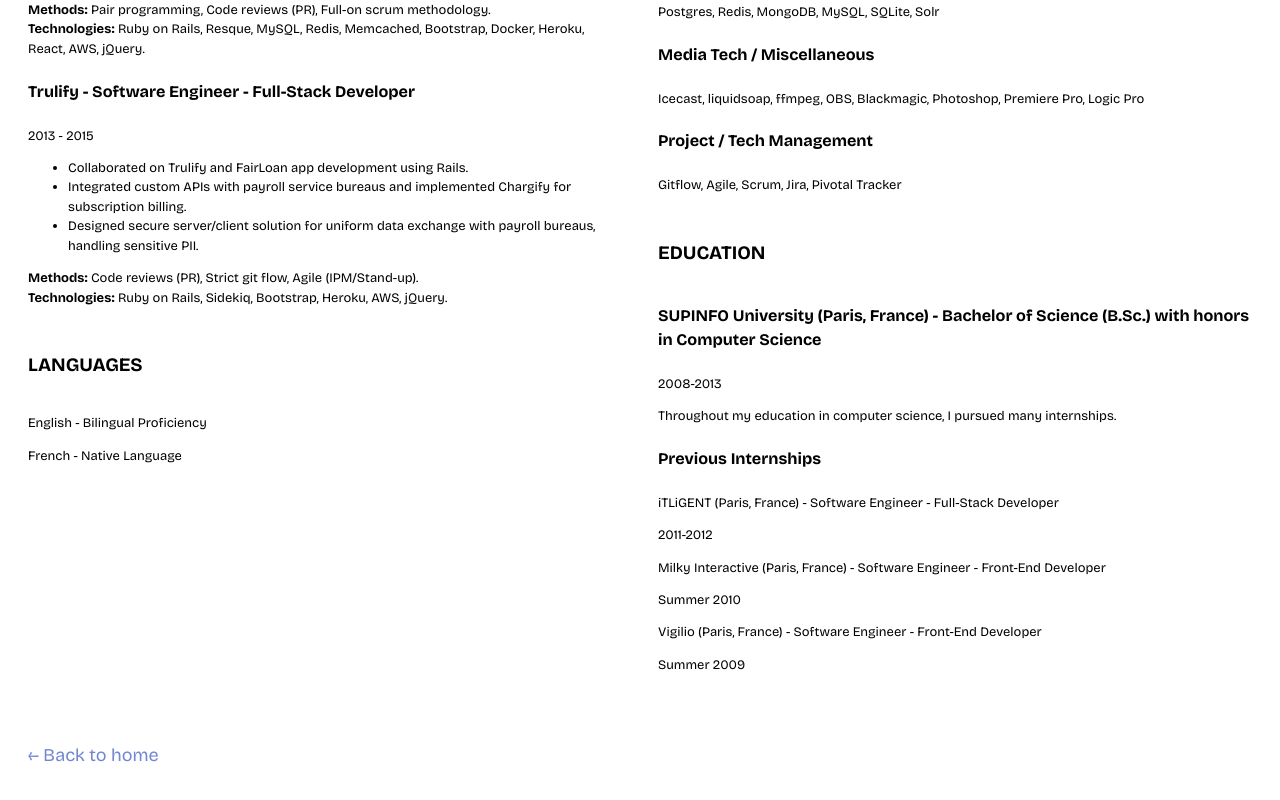
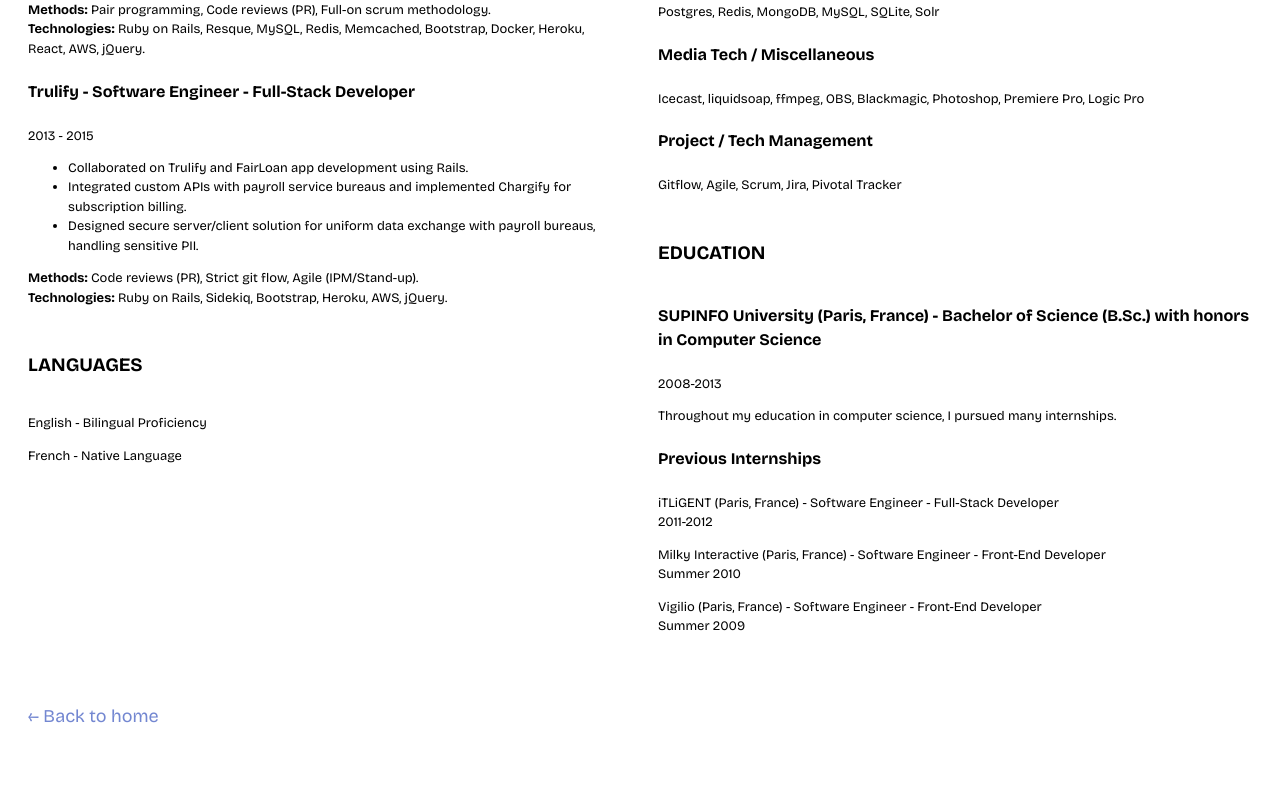
Before and after one commit to mkpascal/mkpascal.net, a Next.js app: page /resume in a window 1280 px wide. Shown: the part 1125-1925 px from the top of the page. Built offline with nearby package versions, Linux system fonts and the light colour scheme.

Commit message:
Update resume.js

```diff
--- a/pages/resume.js
+++ b/pages/resume.js
@@ -132,16 +132,16 @@
                                 <div>
                                     <h4>Previous Internships</h4>
                                     <div>
-                                        <p>iTLiGENT (Paris, France) - Software Engineer - Full-Stack Developer</p>
-                                        <p>2011-2012</p>
+                                        <p>iTLiGENT (Paris, France) - Software Engineer - Full-Stack Developer
+                                        <br/>2011-2012</p>
                                     </div>
                                     <div>
-                                        <p>Milky Interactive (Paris, France) - Software Engineer - Front-End Developer</p>
-                                        <p>Summer 2010</p>
+                                        <p>Milky Interactive (Paris, France) - Software Engineer - Front-End Developer
+                                        <br/>Summer 2010</p>
                                     </div>
                                     <div>
-                                        <p>Vigilio (Paris, France) - Software Engineer - Front-End Developer</p>
-                                        <p>Summer 2009</p>
+                                        <p>Vigilio (Paris, France) - Software Engineer - Front-End Developer
+                                        <br/>Summer 2009</p>
                                     </div>
                                 </div>
                             </div>
```
